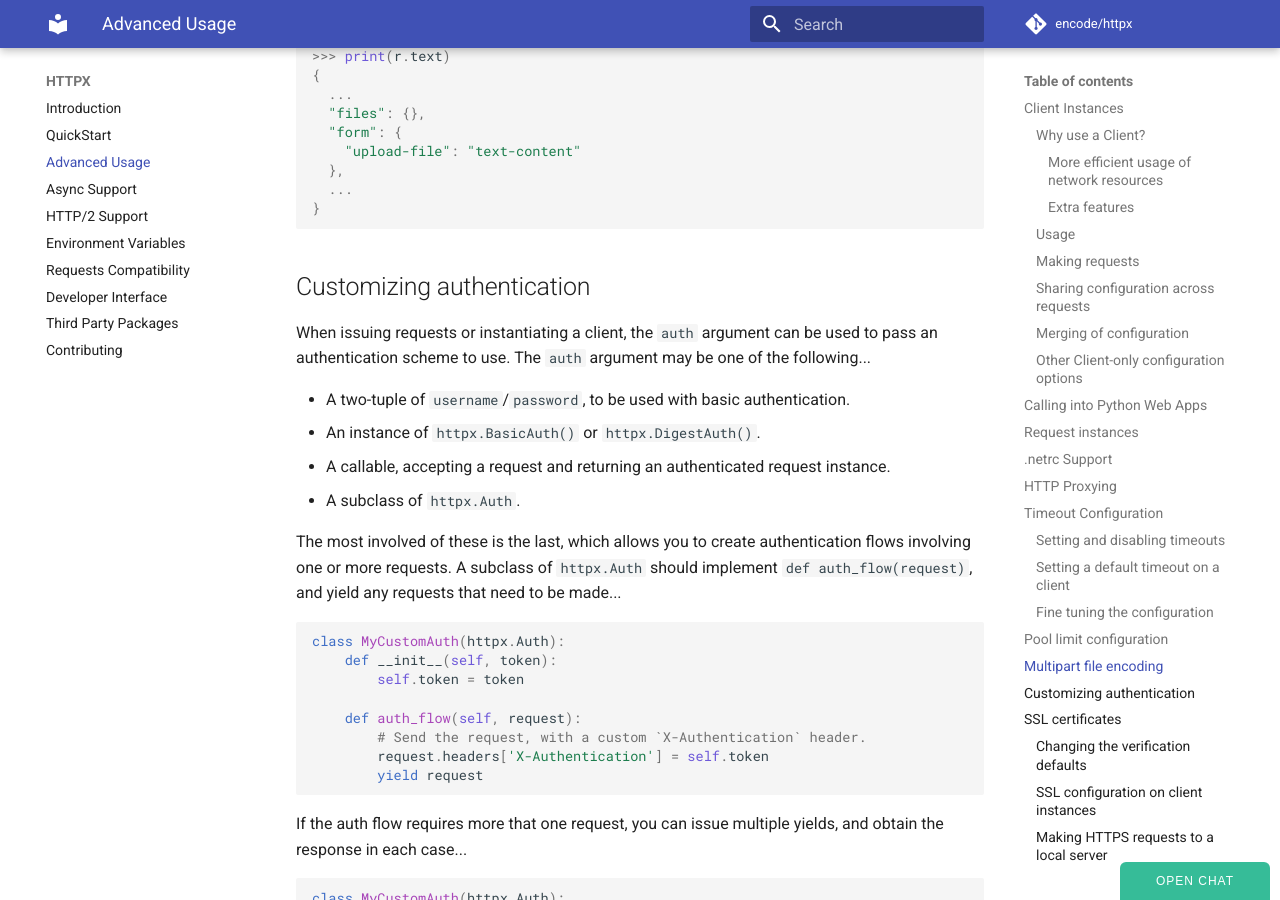
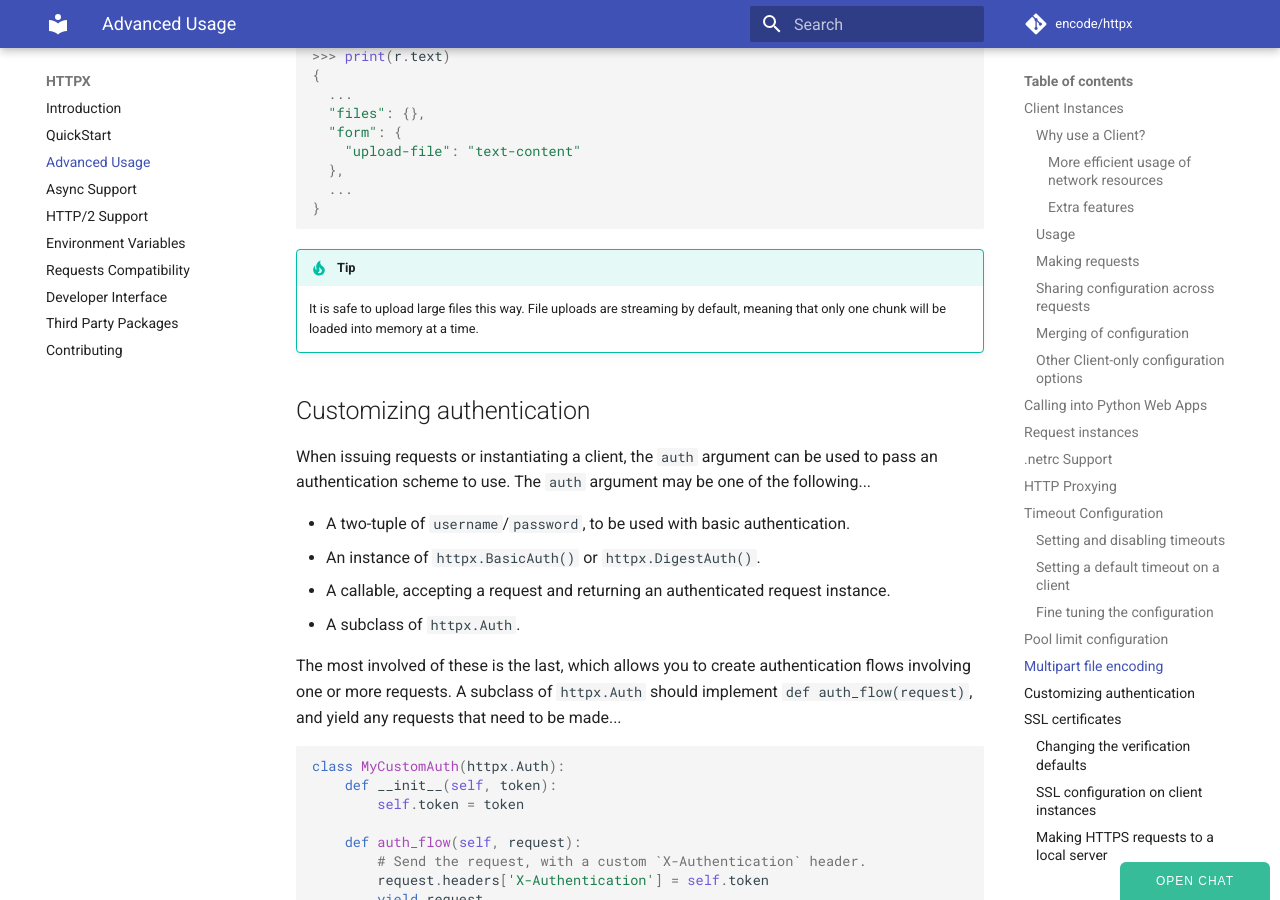
Before and after one commit to WorldStar0126/httpx, an MkDocs documentation site: the page built from docs/advanced.md, in a window 1280 px wide and 900 px high, scrolled down 9881 px. Built offline with MkDocs 1.6.1 and Material for MkDocs 9.7.7, drawn with Linux system fonts in a browser that asks for light colours; comment, search, counter and statistics services are not loaded.

Commit message:
Add note on streaming uploads (#973)

````diff
--- a/docs/advanced.md
+++ b/docs/advanced.md
@@ -460,6 +460,9 @@ MIME header field.
 }
 ```
 
+!!! tip
+    It is safe to upload large files this way. File uploads are streaming by default, meaning that only one chunk will be loaded into memory at a time.
+
 ## Customizing authentication
 
 When issuing requests or instantiating a client, the `auth` argument can be used to pass an authentication scheme to use. The `auth` argument may be one of the following...
````
